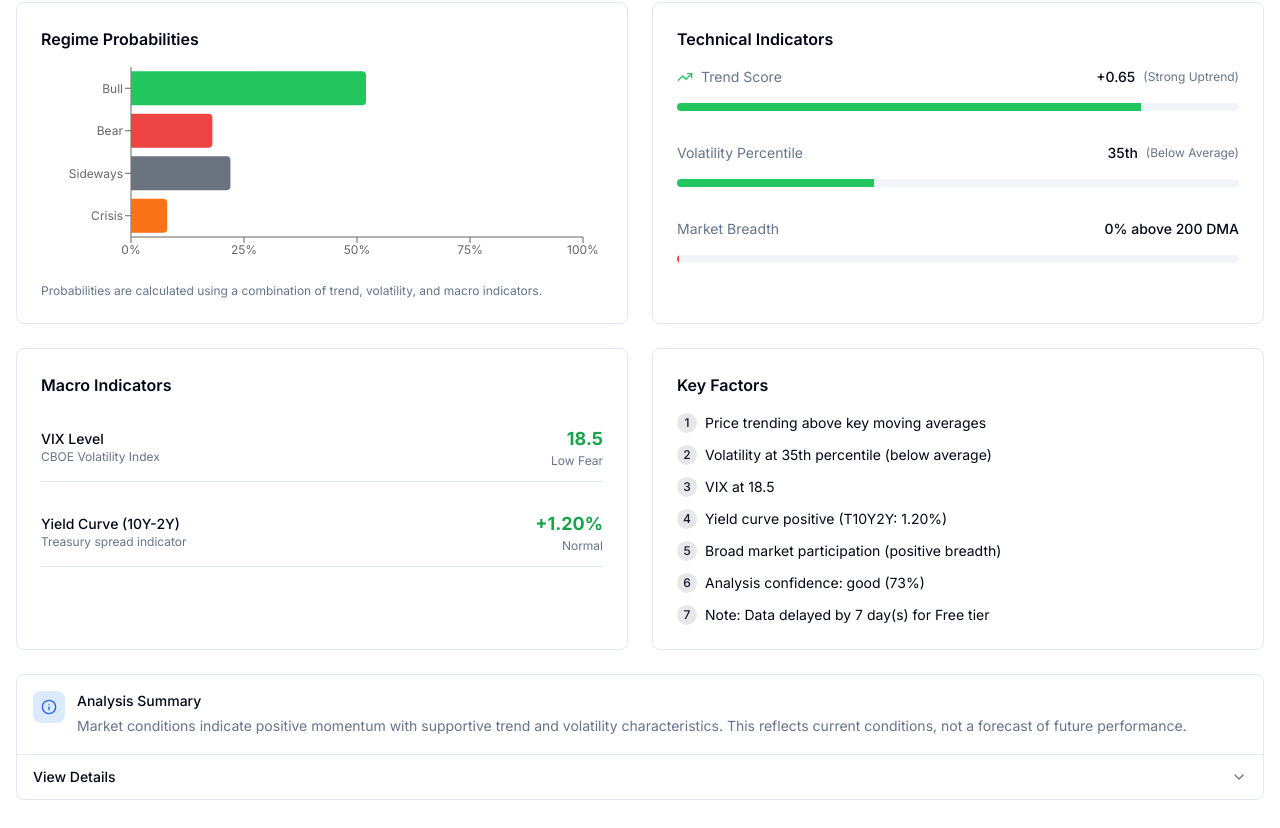
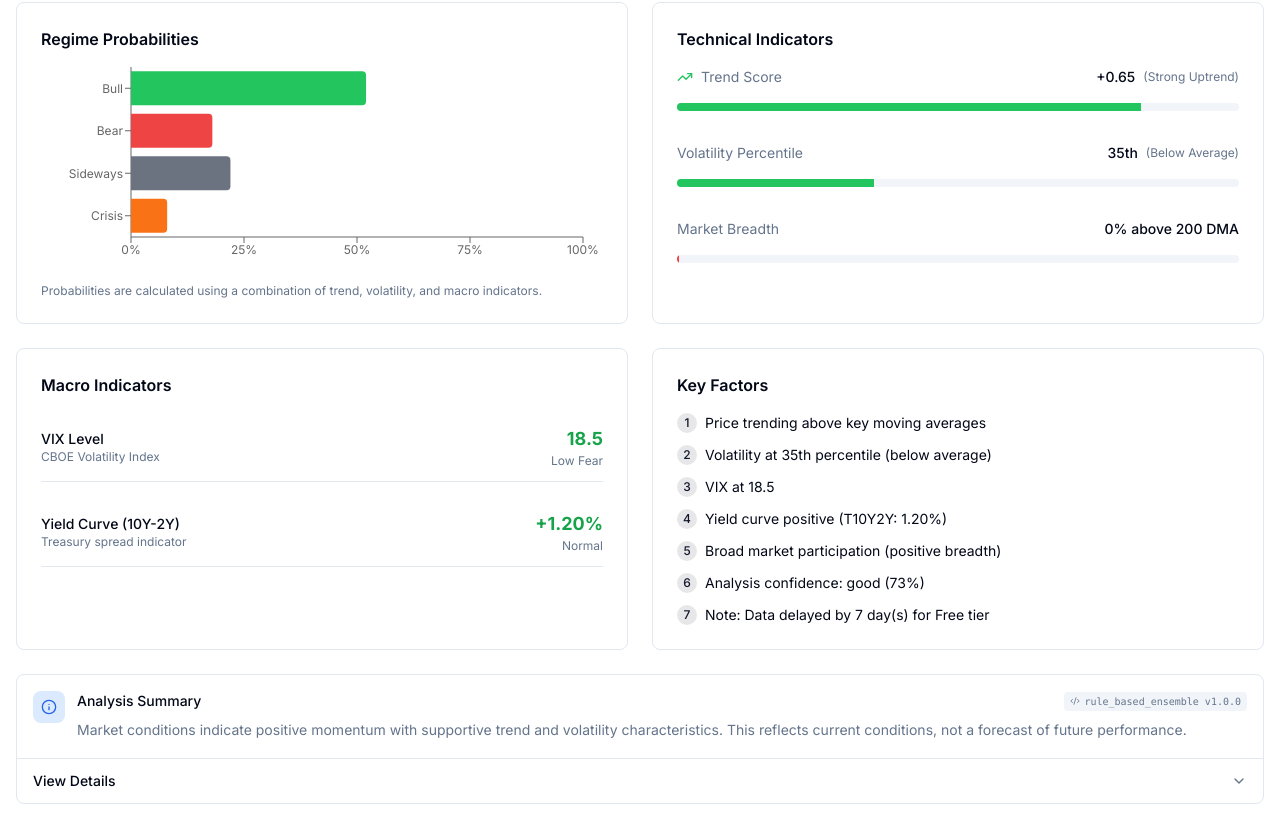
Before and after one commit to DowellHd/ssb-web, a Next.js app: page /intelligence/regime in a window 1280 px wide. Shown: the part 495-1323 px from the top of the page. Built offline with nearby package versions, Linux system fonts and the light colour scheme.

Commit message:
feat: Add model version badge to ExplanationCard
- Display model type and version in summary header
- Adds audit transparency for analysis methodology

```diff
--- a/src/components/intelligence/explanation-card.tsx
+++ b/src/components/intelligence/explanation-card.tsx
@@ -1,7 +1,7 @@
 'use client';
 
 import { useState } from 'react';
-import { ChevronDown, ChevronUp, Info, AlertCircle } from 'lucide-react';
+import { ChevronDown, ChevronUp, Info, AlertCircle, Code2 } from 'lucide-react';
 import { cn } from '@/lib/utils';
 import type { Explanation } from '@/lib/demo-data/regime-analysis';
 
@@ -26,8 +26,15 @@ export function ExplanationCard({
           <div className="rounded-lg bg-blue-100 p-2 dark:bg-blue-900/30">
             <Info className="h-4 w-4 text-blue-600 dark:text-blue-400" />
           </div>
-          <div className="flex-1 space-y-1">
-            <h4 className="text-sm font-medium">Analysis Summary</h4>
+          <div className="flex-1 space-y-2">
+            <div className="flex items-center justify-between gap-2">
+              <h4 className="text-sm font-medium">Analysis Summary</h4>
+              {/* Model version badge for audit transparency */}
+              <span className="inline-flex items-center gap-1 rounded bg-muted px-1.5 py-0.5 text-[10px] font-mono text-muted-foreground">
+                <Code2 className="h-2.5 w-2.5" />
+                {explanation.model_info.model_type} v{explanation.model_info.version}
+              </span>
+            </div>
             <p className="text-sm text-muted-foreground leading-relaxed">
               {explanation.summary}
             </p>
```
